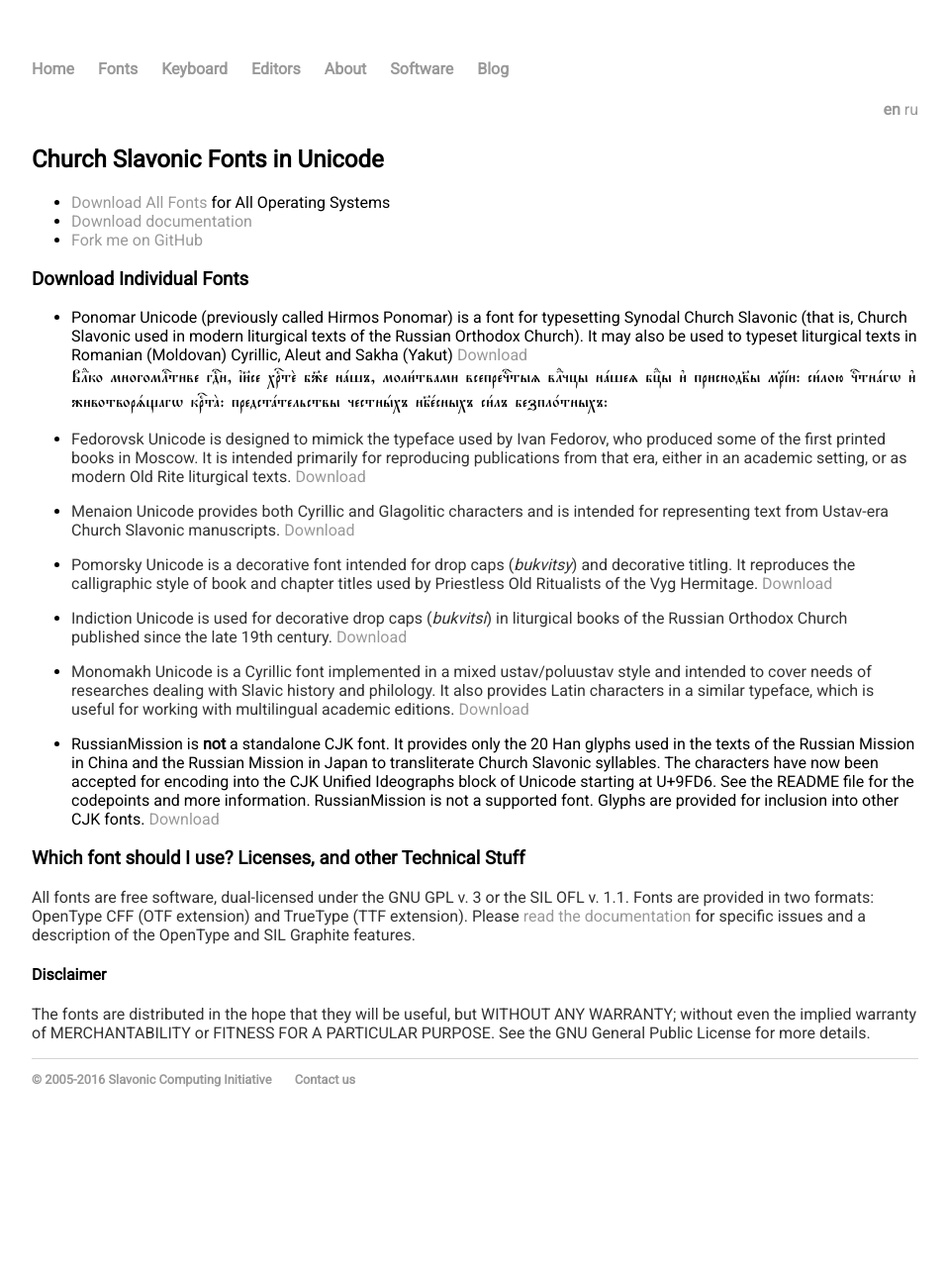
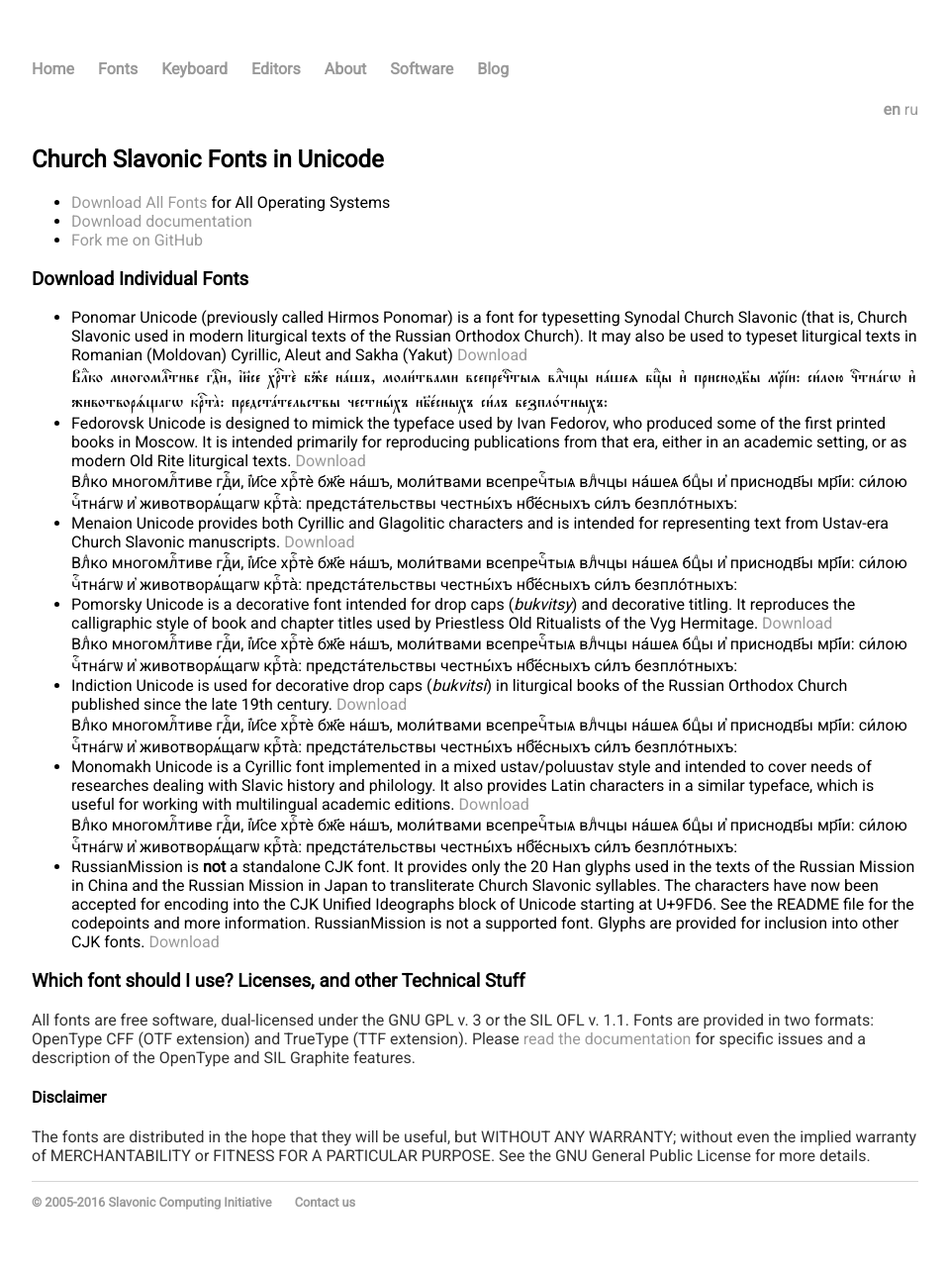
Before and after one commit to slavonic/slavonic.github.io, a Jekyll site: the page built from fonts.md, in a window 1280 px wide. Shown: the whole page at 99% size, without its empty margins (160-1118 px from the left). Built offline with Jekyll 4.4.1, drawn with Linux system fonts in a browser that asks for light colours; our own code applies the rules of GitHub Pages for plain Markdown files; before the commit the page ends 1158 px from its top, so only the background shows below that.

Commit message:
Update fonts.md

```diff
--- a/fonts.md
+++ b/fonts.md
@@ -25,23 +25,48 @@
 * Fedorovsk Unicode is designed to mimick the typeface used by Ivan Fedorov, who produced some of the first printed books in Moscow. It is intended
   primarily for reproducing publications from that era, either in an academic setting, or as modern Old Rite liturgical texts.
   [Download](http://www.ponomar.net/files/FedorovskUnicode.zip)
+  <div class="fedorovsk">
+  Влⷣко многомлⷭ҇тиве гдⷭ҇и, і҆и҃се хрⷭ҇тѐ бж҃е на́шъ, моли́твами всепречⷭ҇тыѧ влⷣчцы на́шеѧ бцⷣы и҆
+  приснодв҃ы мр҃і́и: си́лою чⷭ҇тна́гѡ и҆ животворѧ́щагѡ крⷭ҇та̀:
+  предста́тельствы честны́хъ нб҃е́сныхъ си́лъ безпло́тныхъ:
+  </div>
 
 * Menaion Unicode provides both Cyrillic and Glagolitic characters and is intended for representing text from Ustav-era
   Church Slavonic manuscripts.
   [Download](http://www.ponomar.net/files/MenaionUnicode.zip)
+  <div class="menaion">
+  Влⷣко многомлⷭ҇тиве гдⷭ҇и, і҆и҃се хрⷭ҇тѐ бж҃е на́шъ, моли́твами всепречⷭ҇тыѧ влⷣчцы на́шеѧ бцⷣы и҆
+  приснодв҃ы мр҃і́и: си́лою чⷭ҇тна́гѡ и҆ животворѧ́щагѡ крⷭ҇та̀:
+  предста́тельствы честны́хъ нб҃е́сныхъ си́лъ безпло́тныхъ:
+  </div>
 
 * Pomorsky Unicode is a decorative font intended for drop caps (<i>bukvitsy</i>) and decorative titling. It reproduces the
   calligraphic style of book and chapter titles  used by Priestless Old Ritualists of the Vyg Hermitage.
   [Download](http://www.ponomar.net/files/PomorskyUnicode.zip)
+  <div class="pomorsky">
+  Влⷣко многомлⷭ҇тиве гдⷭ҇и, і҆и҃се хрⷭ҇тѐ бж҃е на́шъ, моли́твами всепречⷭ҇тыѧ влⷣчцы на́шеѧ бцⷣы и҆
+  приснодв҃ы мр҃і́и: си́лою чⷭ҇тна́гѡ и҆ животворѧ́щагѡ крⷭ҇та̀:
+  предста́тельствы честны́хъ нб҃е́сныхъ си́лъ безпло́тныхъ:
+  </div>
 
 * Indiction Unicode is used for decorative drop caps (*bukvitsi*) in liturgical books of the Russian Orthodox Church
   published since the late 19th century.
   [Download](http://www.ponomar.net/files/IndictionUnicode.zip)
+  <div class="indiction">
+  Влⷣко многомлⷭ҇тиве гдⷭ҇и, і҆и҃се хрⷭ҇тѐ бж҃е на́шъ, моли́твами всепречⷭ҇тыѧ влⷣчцы на́шеѧ бцⷣы и҆
+  приснодв҃ы мр҃і́и: си́лою чⷭ҇тна́гѡ и҆ животворѧ́щагѡ крⷭ҇та̀:
+  предста́тельствы честны́хъ нб҃е́сныхъ си́лъ безпло́тныхъ:
+  </div>
 
 * Monomakh Unicode is a Cyrillic font implemented in a mixed ustav/poluustav style and intended to cover needs of researches
   dealing with Slavic history and philology. It also provides Latin characters in a similar typeface, which is useful for
   working with multilingual academic editions.
 	[Download](http://www.ponomar.net/files/MonomakhUnicode.zip)
+  <div class="monomakh">
+  Влⷣко многомлⷭ҇тиве гдⷭ҇и, і҆и҃се хрⷭ҇тѐ бж҃е на́шъ, моли́твами всепречⷭ҇тыѧ влⷣчцы на́шеѧ бцⷣы и҆
+  приснодв҃ы мр҃і́и: си́лою чⷭ҇тна́гѡ и҆ животворѧ́щагѡ крⷭ҇та̀:
+  предста́тельствы честны́хъ нб҃е́сныхъ си́лъ безпло́тныхъ:
+  </div>
 
 * RussianMission is **not** a standalone CJK font. It provides only the 20 Han glyphs used in the texts of the Russian
   Mission in China and the Russian Mission in Japan to transliterate Church Slavonic syllables. The characters have now
```
